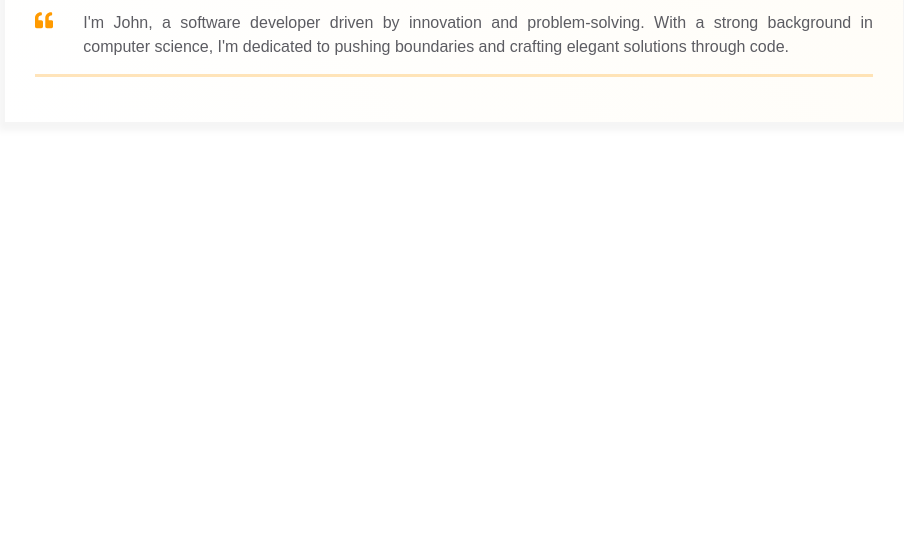
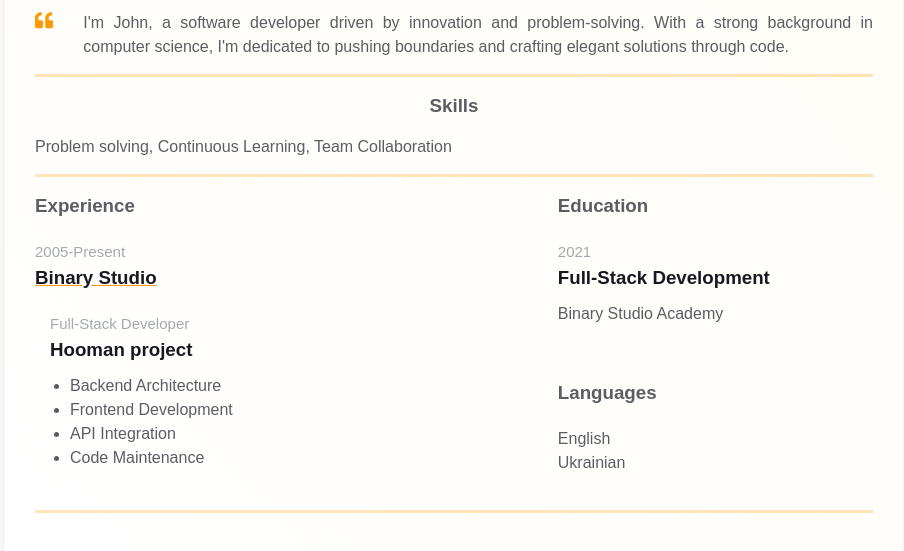
Before and after one commit to D1monB/homepage, a plain HTML site: page index.html in a window 1280 px wide. Shown: the part 439-990 px from the top of the page, without its empty margins (186-1090 px from the left). Before the commit the page ends 800 px from the top, so only its background shows below. Drawn offline with Linux system fonts and the light colour scheme.

Commit message:
Added new sections to content: updated page structure

```diff
--- a/index.html
+++ b/index.html
@@ -83,6 +83,72 @@
                     </div>
                 </div>
             </div>
+            <div class="container">
+                <div class="resume__block">
+                    <div class="skills">
+                        <h3 class="skills__header">Skills</h3>
+                        <p class="skills__text">
+                            Problem solving, Continuous Learning, Team Collaboration
+                        </p>
+                    </div>
+                </div>
+            </div>
+            <div class="container">
+                <div class="resume__block">
+                    <div class="main-info fh">
+                        <div class="experiences">
+                            <h3 class="experiences__header">
+                                Experience
+                            </h3>
+                            <div class="experiences__company">
+                                <div class="experiences__company-header">
+                                    <span class="experiences__company-header-durability">
+                                        2005-Present
+                                    </span>
+                                    <h3 class="experiences__company-header-name">Binary Studio</h3>
+                                </div>
+
+                                <div class="experiences__company-project">
+                                    <span class="experiences__company-project-role">
+                                        Full-Stack Developer</span>
+                                    <h3 class="experiences__company-project-name">Hooman project</h3>
+                                    <ul class="experiences__company-project-responsibilities">
+                                        <li>Backend Architecture</li>
+                                        <li>Frontend Development</li>
+                                        <li>API Integration</li>
+                                        <li>Code Maintenance</li>
+                                    </ul>
+                                </div>
+                            </div>
+                        </div>
+
+                        <div class="additional-info fv">
+                            <div class="additional-info__education">
+                                <h3 class="additional-info__education-header">Education</h3>
+                                <div class="additional-info__education-university">
+      <span class="additional-info__education-university-durability"
+      >2021</span
+      >
+                                    <h3 class="additional-info__education-university-speciality">
+                                        Full-Stack Development
+                                    </h3>
+                                    <p class="additional-info__education-university-name">
+                                        Binary Studio Academy
+                                    </p>
+                                </div>
+                            </div>
+
+                            <div class="additional-info__languages">
+                                <h3 class="additional-info__languages-header">Languages</h3>
+                                <p class="additional-info__languages-item">English</p>
+                                <p class="additional-info__languages-item">
+                                    Ukrainian
+                                </p>
+                            </div>
+                        </div>
+                    </div>
+                </div>
+            </div>
         </div>
     </main>
 </body>
```
